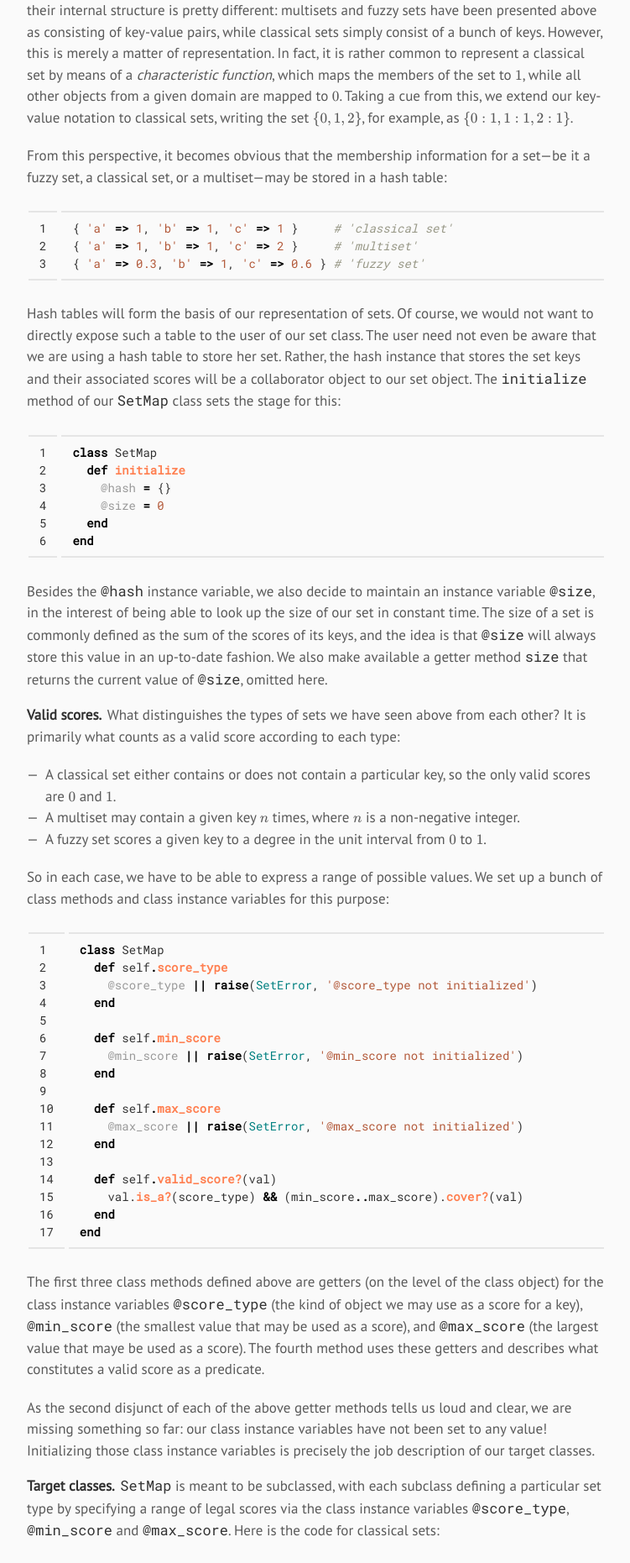
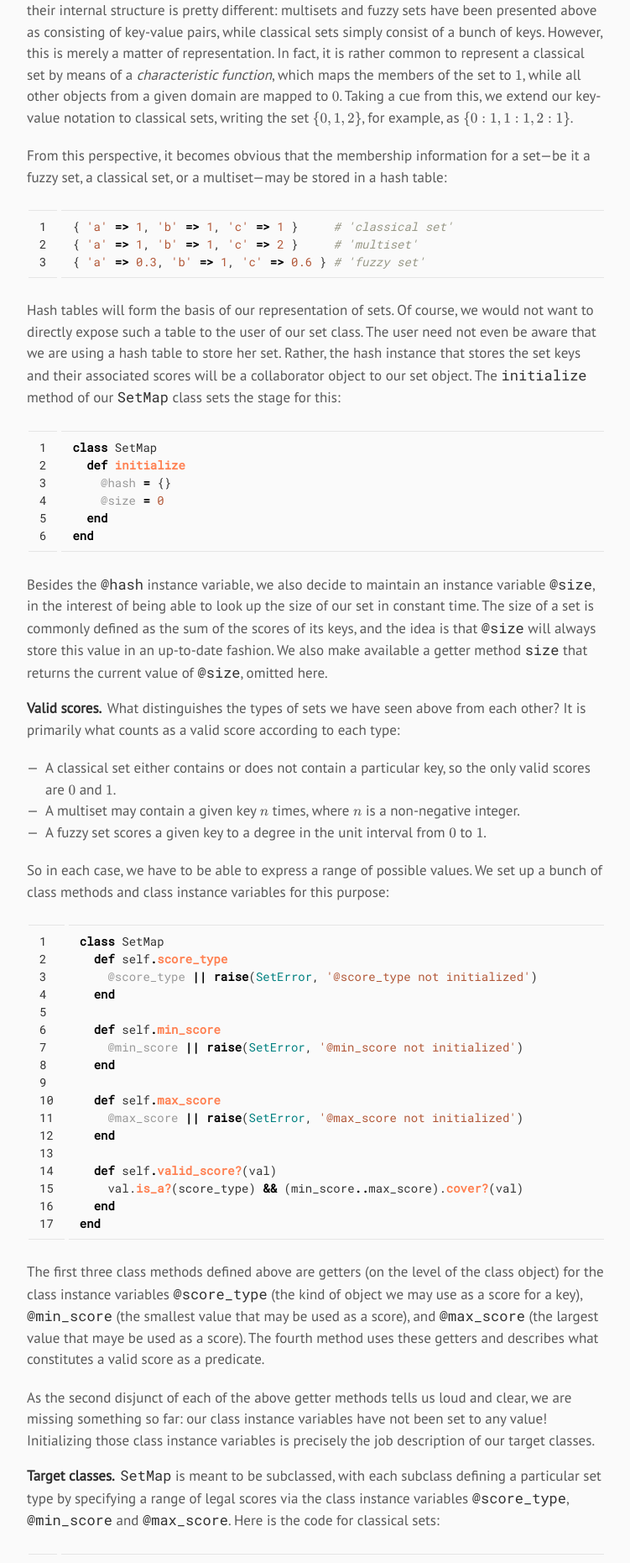
Before and after one commit to benrodenhaeuser/benrodenhaeuser.github.io, a Jekyll site: the page built from index.md, in a window 1280 px wide. Shown: the part 2541-4402 px from the top of the page at 84% size, without its empty margins (33-784 px from the left). Built offline with Jekyll 4.4.1, drawn with Linux system fonts in a browser that asks for light colours; formulas are drawn with MathJax 3; a script that is not in the unit is left out.

Commit message:
code block borders 1px;

```diff
--- a/assets/css/style.scss
+++ b/assets/css/style.scss
@@ -172,15 +172,15 @@ code, pre {
 }
 
 pre {
+  position: relative;
   padding:8px 15px;
   padding-right: 13px;
   padding-left: 13px;
   margin-left: 2px;
   margin-right: 2px;
-  // background: #fcfcfc;
   border-radius:0px;
-  border-top:2px solid #e5e5e5;
-  border-bottom:2px solid #e5e5e5;
+  border-top:1px solid #e5e5e5;
+  border-bottom:1px solid #e5e5e5;
   overflow-x: auto;
   font-size: 14px;
 }
```
Also changed, not shown: 1 other file.
